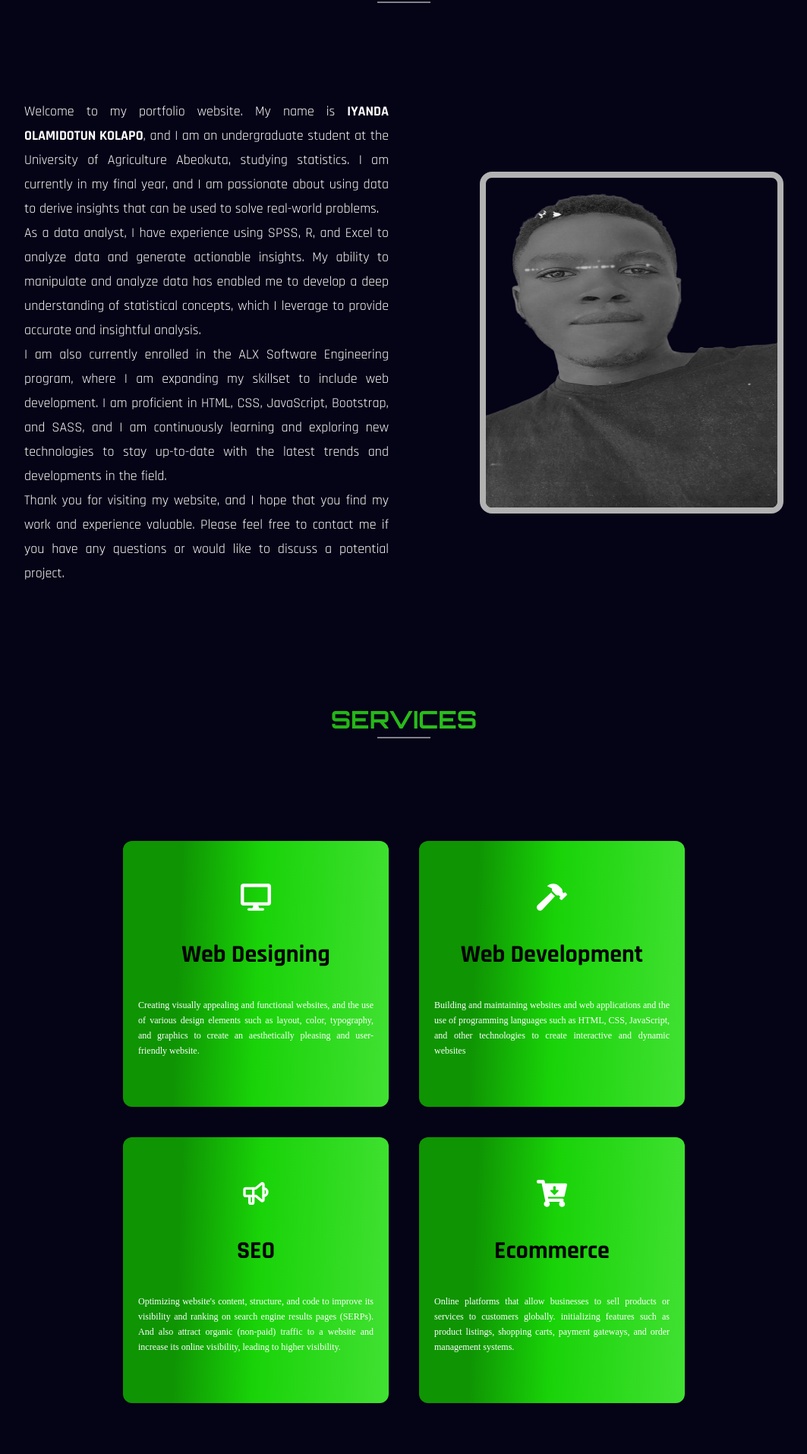
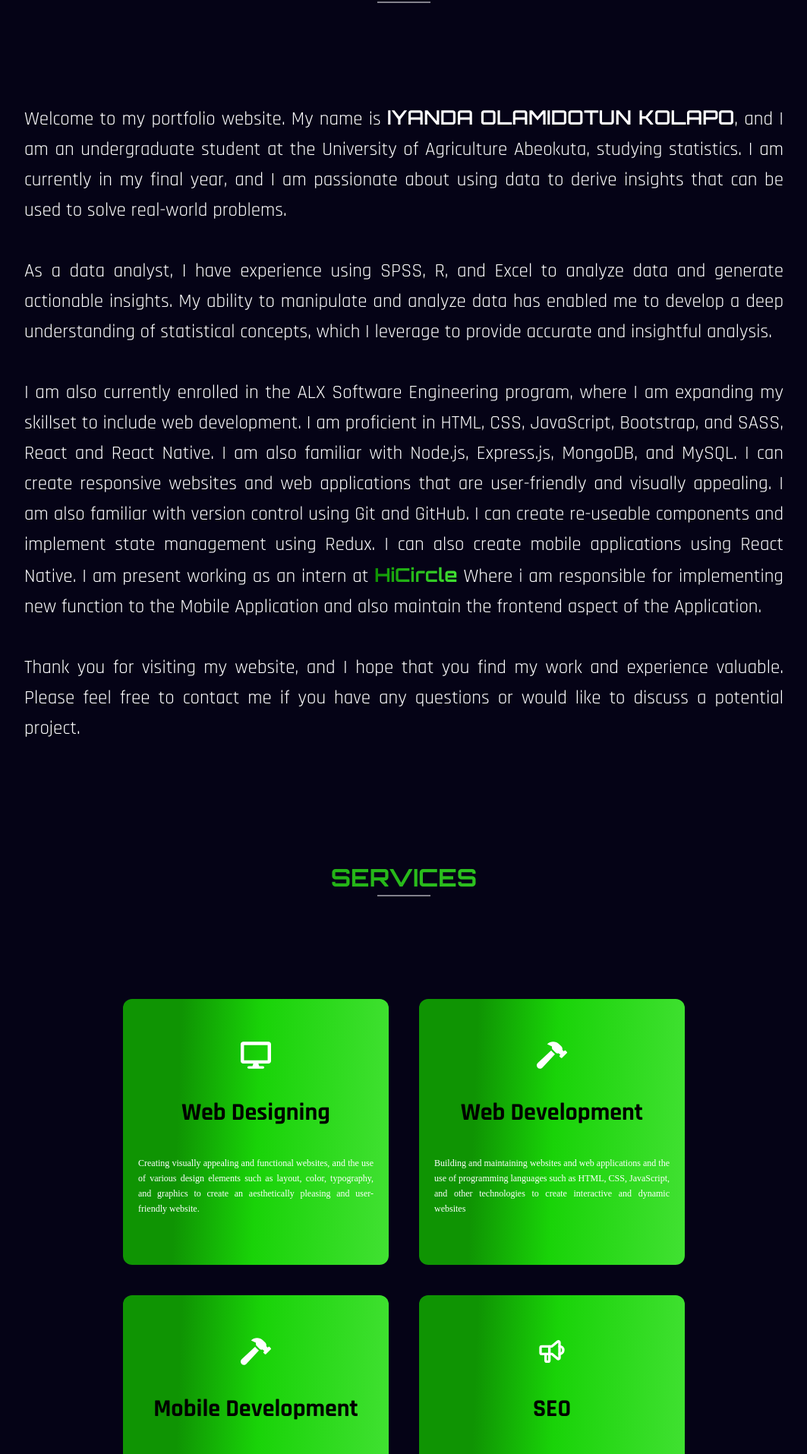
Before and after one commit to OlamidotunIY/Personal-Portfolio, a React (Vite) app: page / in a window 1280 px wide. Shown: the part 877-2791 px from the top of the page at 76% size, without its empty margins (108-1171 px from the left). Built offline with nearby package versions, Linux system fonts and the light colour scheme; a web font is replaced by a local one.

Commit message:
fix: Updated

```diff
--- a/src/assets/index.js
+++ b/src/assets/index.js
@@ -21,6 +21,8 @@ import Ben from "./BenA.png";
 import threeD from "./3D.png";
 import ReactP from "./accordion.png"
 import Grocery from "./grocery.png"
+import ReactNative from "./runu3.png"
+import patrix from "./patrix.png"
 
 
 export {
@@ -46,4 +48,6 @@ export {
   threeD,
   ReactP,
   Grocery,
+  ReactNative,
+  patrix,
 };
--- a/src/components/About.jsx
+++ b/src/components/About.jsx
@@ -9,25 +9,25 @@ const About = () => {
           <h1 className="text-gradient h2">About</h1>
           <div className="w-[70px] h-[1px] center bg-white top-10"></div>
         </div>
-        <div className="mt-14 flex flex-col md:flex-row gap-10 py-20">
-          <div className="flex-1 max-w-[700px]">
+        <div className="mt-14 flex py-20">
+          <div className="flex flex-col gap-10 max-w-[1000px]">
             <motion.p
-              className="text-justify"
-              variants={fadeIn("right", 0.3)}
+              className="text-justify text-[25px] leading-10"
+              variants={fadeIn("right", 0.1)}
               initial="hidden"
               whileInView={"show"}
               viewport={{ once: false, amount: 0.7 }}
             >
               Welcome to my portfolio website. My name is{" "}
-              <strong>IYANDA OLAMIDOTUN KOLAPO</strong>, and I am an
+              <strong className="h3">IYANDA OLAMIDOTUN KOLAPO</strong>, and I am an
               undergraduate student at the University of Agriculture Abeokuta,
               studying statistics. I am currently in my final year, and I am
               passionate about using data to derive insights that can be used to
               solve real-world problems.
             </motion.p>
             <motion.p
-              className="text-justify"
-              variants={fadeIn("right", 0.4)}
+              className="text-justify text-[25px] leading-10"
+              variants={fadeIn("right", 0.2)}
               initial="hidden"
               whileInView={"show"}
               viewport={{ once: false, amount: 0.7 }}
@@ -39,8 +39,8 @@ const About = () => {
               accurate and insightful analysis.
             </motion.p>
             <motion.p
-              className="text-justify"
-              variants={fadeIn("right", 0.5)}
+              className="text-justify text-[25px] leading-10"
+              variants={fadeIn("right", 0.3)}
               initial="hidden"
               whileInView={"show"}
               viewport={{ once: false, amount: 0.7 }}
@@ -48,13 +48,12 @@ const About = () => {
               I am also currently enrolled in the ALX Software Engineering
               program, where I am expanding my skillset to include web
               development. I am proficient in HTML, CSS, JavaScript, Bootstrap,
-              and SASS, and I am continuously learning and exploring new
-              technologies to stay up-to-date with the latest trends and
-              developments in the field.
+              and SASS, React and React Native. I am also familiar with Node.js, Express.js, MongoDB, and MySQL.
+              I can create responsive websites and web applications that are user-friendly and visually appealing. I am also familiar with version control using Git and GitHub. I can create re-useable components and implement state management using Redux. I can also create mobile applications using React Native. I am present working as an intern at{" "} <a href="" target="_blank" rel="noopener noreferrer" className="text-gradient">HiCircle</a> Where i am responsible for implementing new function to the Mobile Application and also maintain the frontend aspect of the Application.
             </motion.p>
             <motion.p
-              className="text-justify"
-              variants={fadeIn("right", 0.6)}
+              className="text-justify text-[25px] leading-10"
+              variants={fadeIn("right", 0.4)}
               initial="hidden"
               whileInView={"show"}
               viewport={{ once: false, amount: 0.7 }}
@@ -65,21 +64,6 @@ const About = () => {
               project.
             </motion.p>
           </div>
-          <motion.div
-            variants={fadeIn("left", 0.5)}
-            initial="hidden"
-            whileInView={"show"}
-            viewport={{ once: false, amount: 0.7 }}
-            className="flex-1 lg:flex items-center md:justify-end justify-center hidden"
-          >
-            <div className="">
-              <img
-                src={pPicture}
-                alt=""
-                className="lg:w-[400px] lg:h-[450px] border-8 border-[#41e132] rounded-2xl grayscale hover:grayscale-0 transition-all"
-              />
-            </div>
-          </motion.div>
         </div>
       </div>
     </div>
--- a/src/components/Projects.jsx
+++ b/src/components/Projects.jsx
@@ -18,7 +18,7 @@ const ProjectCard = ({
   live,
 }) => (
   <motion.div
-    variants={fadeIn("right", 0.3 * index)}
+    variants={fadeIn("right", 0.1 * index)}
     initial="hidden"
     whileInView={"show"}
     viewport={{ once: false, amount: 0.7 }}
@@ -29,7 +29,7 @@ const ProjectCard = ({
         scale: 1,
         speed: 450,
       }}
-      className=" bg-black p-5 rounded-2xl sm:w-[350px] w-full"
+      className=" bg-black p-5 rounded-2xl sm:w-[350px] w-full min-h-[430px]"
     >
       <div className="relative w-full h-[230px]">
         <img
@@ -96,7 +96,7 @@ const Projects = () => {
           <div className="w-[70px] h-[1px] center bg-white top-10"></div>
         </div>
         <div className="py-20">
-          <div className='flex flex-wrap justify-center items-center gap-10'>
+          <div className='flex flex-wrap justify-center items-center gap-10 '>
             {projects.map((project, index) => (
               <ProjectCard key={index} {...project} index={index} />
             ))}
--- a/src/components/Service.jsx
+++ b/src/components/Service.jsx
@@ -10,7 +10,7 @@ const ServiceCard = ({icon, title, desc, index}) => {
     const Icon = icon;
     return (
       <motion.div
-        variants={fadeIn("right", 0.3 * index)}
+        variants={fadeIn("right", 0.1 * index)}
         initial="hidden"
         whileInView={"show"}
         viewport={{ once: false, amount: 0.7 }}
@@ -39,7 +39,7 @@ const ServiceCard = ({icon, title, desc, index}) => {
 
 const Service = () => {
   return (
-    <div id="services" className="mt-20 mb-10 lg:px-20 px-10">
+    <div id="services" className="mt-20 mb-10 lg:px-24 px-10">
       <div>
         <div className="w-full text-center relative">
           <h1 className="text-gradient h2">Services</h1>
--- a/src/components/Skills.jsx
+++ b/src/components/Skills.jsx
@@ -7,7 +7,7 @@ const SkillCard = ({name, icon, index}) => {
     return (
       <motion.div
         className="flex flex-col items-center justify-center md:gap-5 gap-2 cursor-pointer gradient md:min-w-[120px] min-w-[70px] pt-5 pb-2 round"
-        variants={fadeIn("up", 0.3 * (index + 1))}
+        variants={fadeIn("up", 0.1 * (index + 1))}
         initial="hidden"
         whileInView={"show"}
         viewport={{ once: false, amount: 0.7 }}
--- a/src/constant/index.js
+++ b/src/constant/index.js
@@ -13,8 +13,9 @@ import {
   threejs,
   threeD,
   Ben,
-  ReactP,
   Grocery,
+  ReactNative,
+  patrix,
 } from "../assets";
   import { FaDesktop, FaHammer, FaCartArrowDown } from "react-icons/fa";
   import { TbSpeakerphone } from "react-icons/tb";
@@ -98,7 +99,7 @@ import {
     {
       name: "JavaScript Projects",
       description:
-        "Web-based platform that allows users to search, book, and manage car rentals from various providers, providing a convenient and efficient solution for transportation needs.",
+        "This is a collection of simple JavaScript projects that I have worked on, it includes a Grocery List, a React Accordion and so on.",
       tags: [
         {
           name: "HTML",
@@ -114,37 +115,37 @@ import {
         },
       ],
       image: Grocery,
-      source_code_link: "https://github.com/",
+      source_code_link: "https://github.com/OlamidotunIY/JavaScript_Project",
       liveLink: "",
       live: false,
     },
     {
-      name: "React Projects",
+      name: "React Native Projects",
       description:
-        "Web application that enables users to search for job openings, view estimated salary ranges for positions, and locate available jobs based on their current location.",
+        "This is a collection of React Native projects that I have worked on, it includes a mobile app for a restaurant(RUNU APP)",
       tags: [
         {
-          name: "React",
+          name: "React Native",
           color: "blue-text-gradient",
         },
         {
-          name: "CSS",
+          name: "React",
           color: "green-text-gradient",
         },
         {
-          name: "JavaScript",
+          name: "expo",
           color: "pink-text-gradient",
         },
       ],
-      image: ReactP,
-      source_code_link: "https://github.com/",
+      image: ReactNative,
+      source_code_link: "https://github.com/OlamidotunIY/ReactNative",
       liveLink: "",
       live: false,
     },
     {
       name: "Ben Alden Portfolio",
       description:
-        "A comprehensive travel booking platform that allows users to book flights, hotels, and rental cars, and offers curated recommendations for popular destinations.",
+        "This is a personal portfolio website that allows users to view the services offered, and Project Templates. it was built using React, Tailwind, and Framer Motion.",
       tags: [
         {
           name: "React",
@@ -160,14 +161,14 @@ import {
         },
       ],
       image: Ben,
-      source_code_link: "https://github.com/",
-      liveLink: "",
+      source_code_link: "https://github.com/OlamidotunIY/ben-aiden_portfolio-website",
+      liveLink: "https://ben-aiden-portfolio-website.vercel.app",
       live: true,
     },
     {
       name: "3D Portfolio",
       description:
-        "A comprehensive travel booking platform that allows users to book flights, hotels, and rental cars, and offers curated recommendations for popular destinations.",
+        "This is a 3D personal portfolio website that allows users to view the services offered, and Work Timeline. it was built using React, Tailwind, and threeJs.",
       tags: [
         {
           name: "React",
@@ -183,8 +184,31 @@ import {
         },
       ],
       image: threeD,
-      source_code_link: "https://github.com/",
-      liveLink: "",
+      source_code_link: "https://github.com/OlamidotunIY/3D_portfolio_website",
+      liveLink: "https://3-d-portfolio-website-eight.vercel.app",
+      live: true,
+    },
+    {
+      name: "Patrix Clone",
+      description:
+        "This project is a clone of the Patrix website. It is a portfolio website that allows users to view the services offered by the company. it was built using HTML, CSS, and Bootstrap.",
+      tags: [
+        {
+          name: "html",
+          color: "blue-text-gradient",
+        },
+        {
+          name: "Bootstrap",
+          color: "green-text-gradient",
+        },
+        {
+          name: "JavaScript",
+          color: "pink-text-gradient",
+        },
+      ],
+      image: patrix,
+      source_code_link: "https://github.com/OlamidotunIY/3D_portfolio_website",
+      liveLink: "https://patrick-clone.netlify.app",
       live: true,
     },
   ];
@@ -201,6 +225,11 @@ import {
       desc: "Building and maintaining websites and web applications and the use of programming languages such as HTML, CSS, JavaScript, and other technologies to create interactive and dynamic websites",
     },
     {
+      icon: FaHammer,
+      title: "Mobile Development",
+      desc: "Building and maintaining mobile applications and the use of programming languages such as React Native, JavaScript, and other technologies to create interactive and dynamic mobile applications",
+    },
+    {
       icon: TbSpeakerphone,
       title: "SEO",
       desc: "Optimizing website's content, structure, and code to improve its visibility and ranking on search engine results pages (SERPs). And also attract organic (non-paid) traffic to a website and increase its online visibility, leading to higher visibility.",
```
Also changed, not shown: src/components/Hero.jsx (+6 -6 lines), src/assets/patrix.png (added), 1 other file (tests, documents, lock files or other folders).
